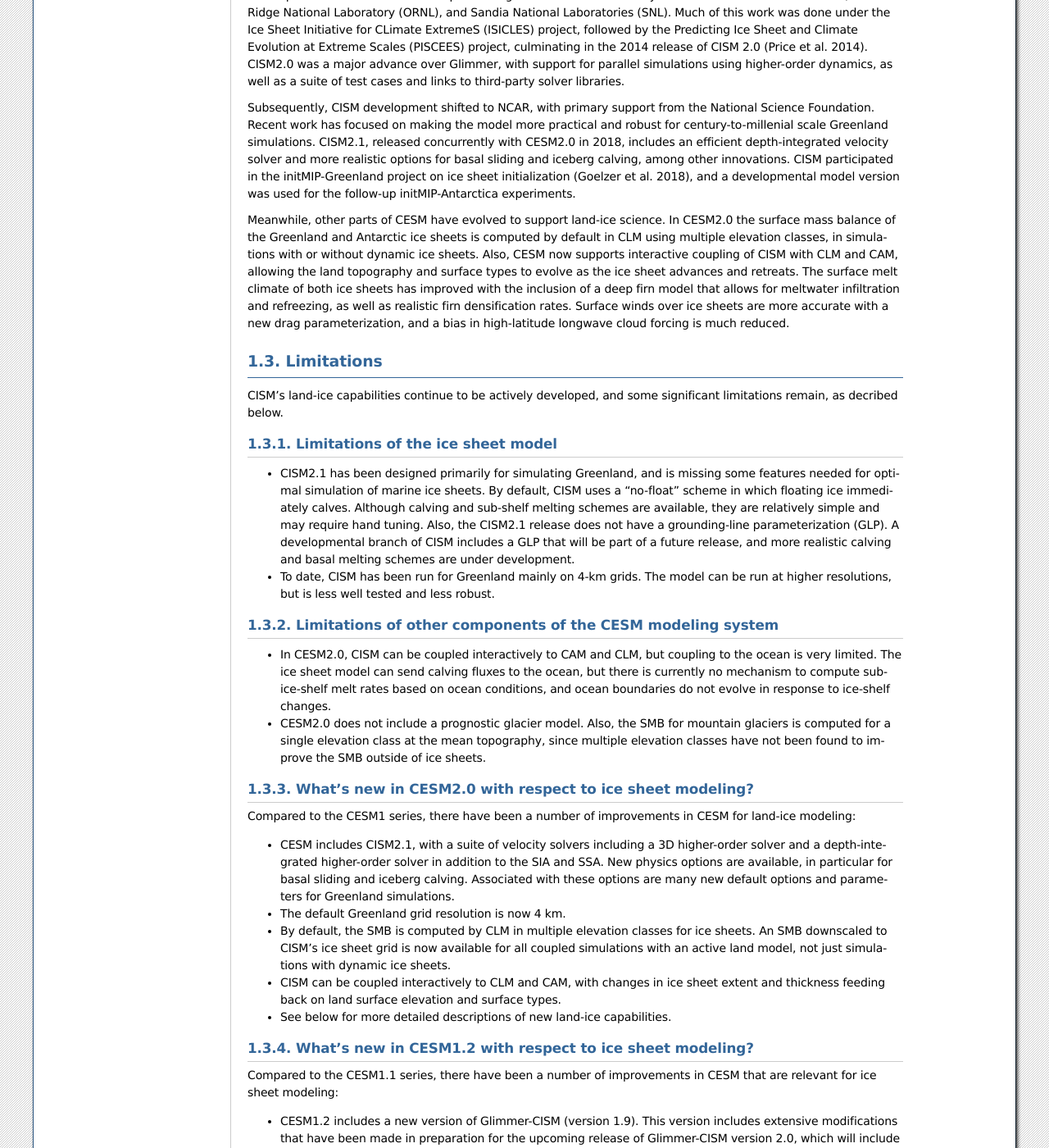
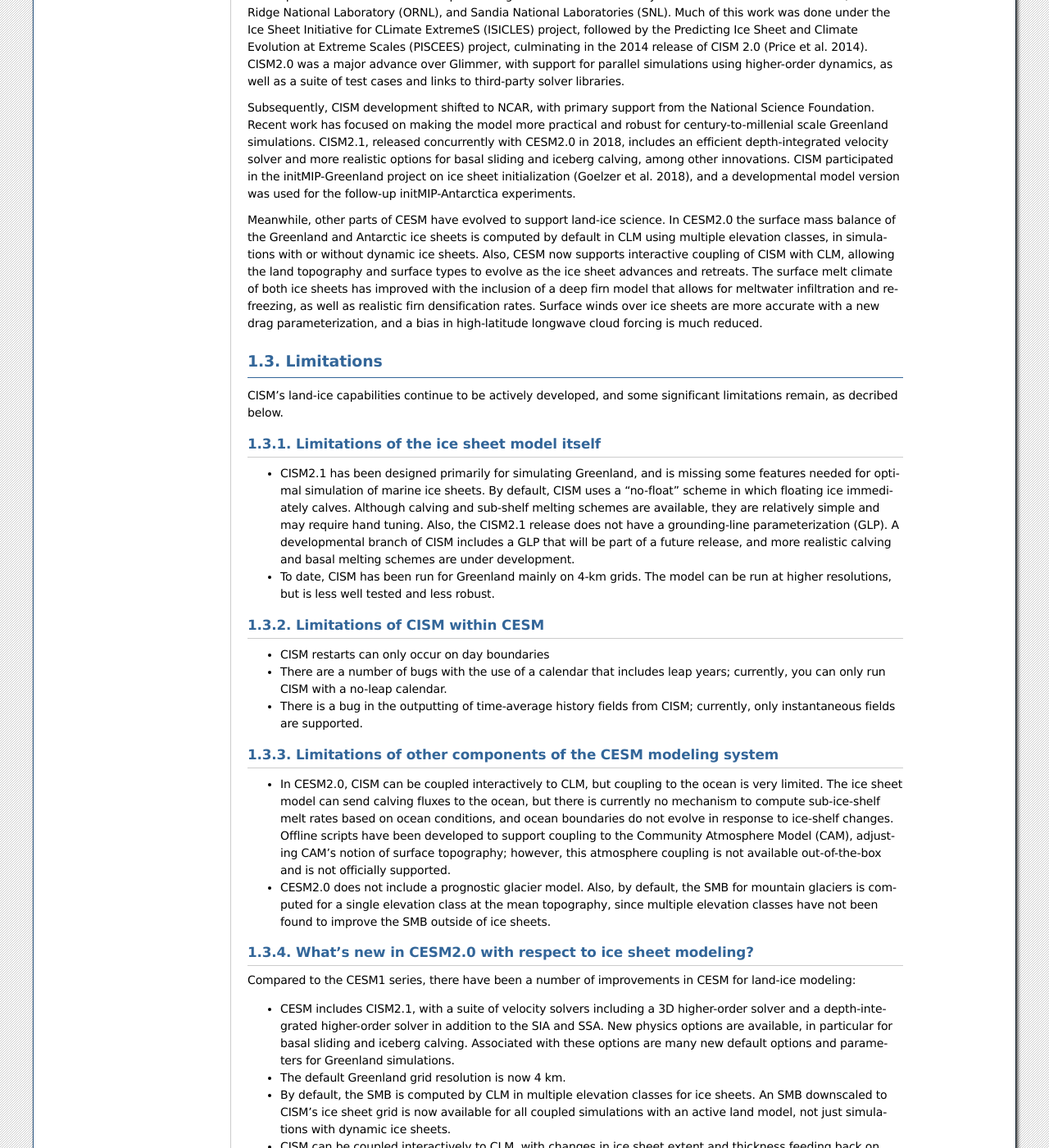
Before and after one commit to ESCOMP/CISM-wrapper, a Sphinx documentation site: the page built from doc/source/introduction.rst, in a window 1280 px wide and 1400 px high, scrolled down 1834 px. Shown: the whole window at 82% size. Built offline with Sphinx 7.4.7, drawn with Linux system fonts in a browser that asks for light colours; some of the changed text lies outside the part shown.

Commit message:
Minor fixes to introduction

```diff
--- a/doc/source/introduction.rst
+++ b/doc/source/introduction.rst
@@ -157,7 +157,7 @@
 In CESM2.0 the surface mass balance of the Greenland and Antarctic ice sheets
 is computed by default in CLM using multiple elevation classes, in simulations
 with or without dynamic ice sheets. Also, CESM now supports interactive coupling
-of CISM with CLM and CAM, allowing the land topography and surface types to evolve
+of CISM with CLM, allowing the land topography and surface types to evolve
 as the ice sheet advances and retreats.
 The surface melt climate of both ice sheets has improved with the inclusion of a
 deep firn model that allows for meltwater infiltration and refreezing,
@@ -174,8 +174,8 @@
 some significant limitations remain, as decribed below.
 
 
-Limitations of the ice sheet model
-----------------------------------
+Limitations of the ice sheet model itself
+-----------------------------------------
 
 -  CISM2.1 has been designed primarily for simulating Greenland, and is missing
    some features needed for optimal simulation of marine ice sheets.
@@ -190,15 +190,29 @@
    at higher resolutions, but is less well tested and less robust.
 
 
+Limitations of CISM within CESM
+-------------------------------
+
+- CISM restarts can only occur on day boundaries
+
+- There are a number of bugs with the use of a calendar that includes leap years;
+  currently, you can only run CISM with a no-leap calendar.
+
+- There is a bug in the outputting of time-average history fields from CISM; currently,
+  only instantaneous fields are supported.
+
 Limitations of other components of the CESM modeling system
 -----------------------------------------------------------
 
--  In CESM2.0, CISM can be coupled interactively to CAM and CLM, but coupling to the ocean
+-  In CESM2.0, CISM can be coupled interactively to CLM, but coupling to the ocean
    is very limited. The ice sheet model can send calving fluxes to the ocean,
    but there is currently no mechanism to compute sub-ice-shelf melt rates
    based on ocean conditions, and ocean boundaries do not evolve in response to ice-shelf changes.
+   Offline scripts have been developed to support coupling to the Community Atmosphere
+   Model (CAM), adjusting CAM's notion of surface topography; however, this atmosphere
+   coupling is not available out-of-the-box and is not officially supported.
 
--  CESM2.0 does not include a prognostic glacier model. Also, the SMB for mountain glaciers
+-  CESM2.0 does not include a prognostic glacier model. Also, by default, the SMB for mountain glaciers
    is computed for a single elevation class at the mean topography, since
    multiple elevation classes have not been found to improve the SMB outside of ice sheets.
 
@@ -220,9 +234,14 @@
    An SMB downscaled to CISM's ice sheet grid is now available for all coupled simulations
    with an active land model, not just simulations with dynamic ice sheets.
 
--  CISM can be coupled interactively to CLM and CAM, with changes in
+-  CISM can be coupled interactively to CLM, with changes in
    ice sheet extent and thickness feeding back on land surface elevation
    and surface types.
+
+-  CLM includes many improved snow parameterizations. These include both improvements in
+   the properties of fresh snow and improvements in the evolution of the snow pack. CLM
+   now includes a deep firn model that allows for meltwater infiltration and refreezing,
+   as well as realistic firn densification rates.
 
 -  See below for more detailed descriptions of new land-ice capabilities.
 
@@ -362,14 +381,3 @@
 
 -  Improved testing capability for TG compsets in the CESM test
    framework
-
-Known problems in CESM2.0
--------------------------
-
-The following are known problems in CESM2.0 that are relevant for ice
-sheet modeling:
-
--  CISM restarts can only occur on year boundaries.
-
--  There are a number of bugs with the use of a calendar that includes
-   leap years; for now we recommend only using a no-leap calendar.
```
